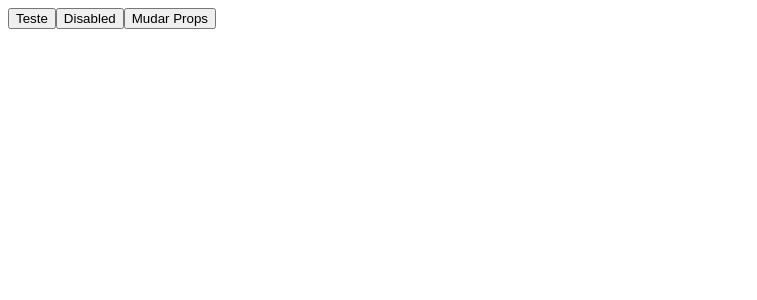
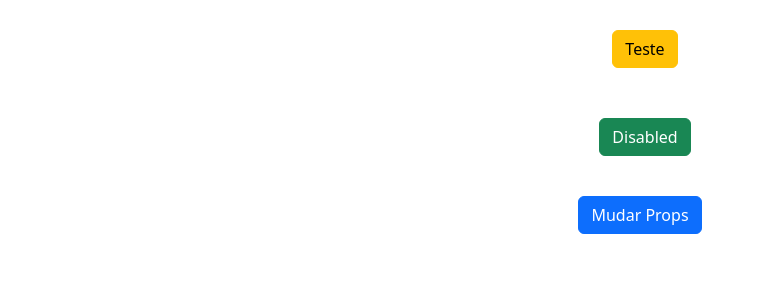
Before and after one commit to Albertinesilva/Curso-Angular, an Angular app in the folder projetos-fundamentals/: page / in a window 1280 px wide. Shown: the top 300 px of the page, without its empty margins (0-757 px from the left). Built offline with nearby package versions, Linux system fonts and the light colour scheme.

Commit message:
Bootstrap

```diff
--- a/projetos-fundamentals/package.json
+++ b/projetos-fundamentals/package.json
@@ -21,6 +21,7 @@
     "@angular/platform-server": "^17.3.0",
     "@angular/router": "^17.3.0",
     "@angular/ssr": "^17.3.6",
+    "bootstrap": "^5.3.3",
     "express": "^4.18.2",
     "rxjs": "~7.8.0",
     "tslib": "^2.3.0",
--- a/projetos-fundamentals/src/app/componentes/attribute-binding/attribute-binding.component.html
+++ b/projetos-fundamentals/src/app/componentes/attribute-binding/attribute-binding.component.html
@@ -1,7 +1,12 @@
 
+<div class="card-button1">
+  <button class="btn btn-warning ml-10" [attr.title]="buttonTitle">Teste</button>
+</div>
 
-<button [attr.title]="buttonTitle">Teste</button>
+<div class="card-button2">
+  <button class="btn btn-success ml-4" [attr.disabled]="buttonDesabled ? true : null">Disabled</button>
+</div>
 
-<button [attr.disabled]="buttonDesabled ? true : null">Disabled</button>
-
-<button (click)="onButtonClick()">Mudar Props</button>
+<div class="card-button3">
+  <button class="btn btn-primary"  (click)="onButtonClick()">Mudar Props</button>
+</div>
--- a/projetos-fundamentals/src/app/componentes/attribute-binding/attribute-binding.component.scss
+++ b/projetos-fundamentals/src/app/componentes/attribute-binding/attribute-binding.component.scss
@@ -1,10 +1,31 @@
-.card-button {
+.card-button1 {
   font-size: 16px;
   text-align: center;
   margin-top: 10px;
   border-radius: 25px;
-  background-color: white;
   cursor: pointer;
-  font-weight: bold;
+  // font-weight: bold;
+  padding: 20px 40px;
+  margin-left: 10px;
+}
+
+.card-button2 {
+  font-size: 16px;
+  text-align: center;
+  margin-top: 10px;
+  border-radius: 25px;
+  cursor: pointer;
+  padding: 20px;
+  margin-left: 10px; /* ou qualquer valor desejado */
+}
+
+
+.card-button3 {
+  font-size: 16px;
+  text-align: center;
+  margin-top: 10px;
+  border-radius: 25px;
+  cursor: pointer;
+  // font-weight: bold;
   padding: 10px
 }
--- a/projetos-fundamentals/src/styles.scss
+++ b/projetos-fundamentals/src/styles.scss
@@ -1 +1,3 @@
 /* You can add global styles to this file, and also import other style files */
+
+@import '../node_modules/bootstrap/dist/css/bootstrap.min.css';
```
Also changed, not shown: 1 other file (tests, documents, lock files or other folders).
